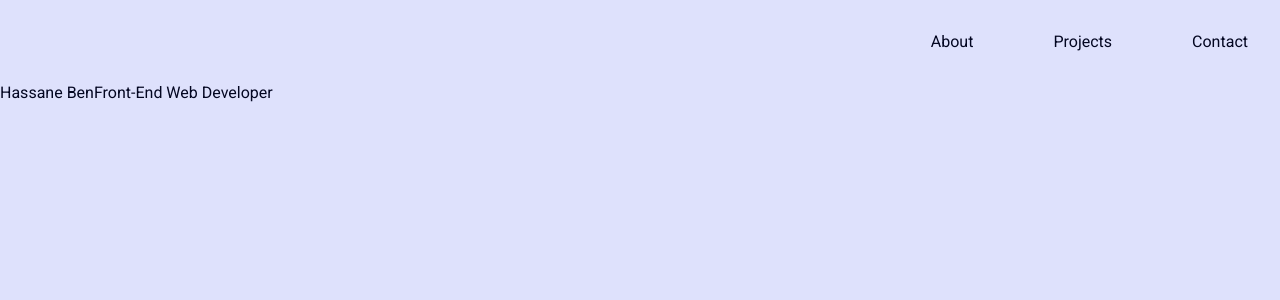
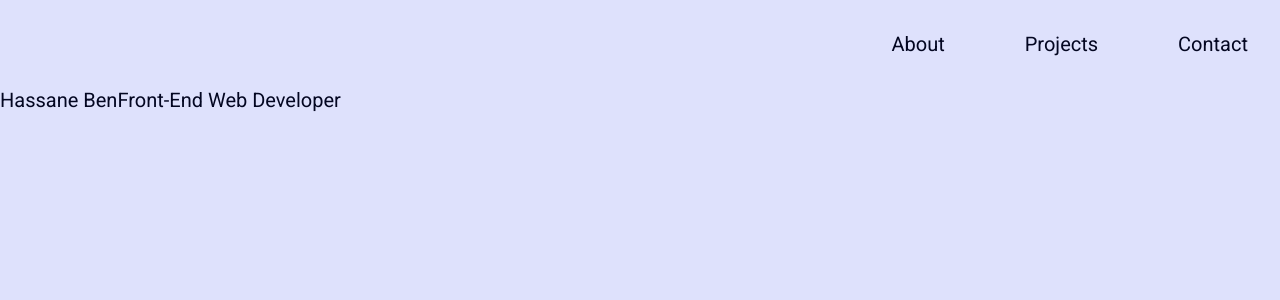
Before and after one commit to Hassane24/portfolio, a React (Create React App) app: page / in a window 1280 px wide. Shown: the top 300 px of the page. Built offline with nearby package versions, Linux system fonts and the light colour scheme.

Commit message:
height 100% to html body and root div and change font size

```diff
--- a/src/index.css
+++ b/src/index.css
@@ -11,6 +11,7 @@
   --secondary-dark: #04082f;
   --accent-dark: #737ef2;
   --text-dark: #fafafa;
+  --navbar-height: 5rem;
 }
 
 *::after,
@@ -19,10 +20,17 @@
   box-sizing: border-box;
 }
 
-body {
+html,
+body,
+#root {
+  height: 100%;
   margin: 0;
   padding: 0;
+}
+
+body {
   font-family: "Roboto", sans-serif;
+  font-size: calc(15px + 0.390625vw);
   background-color: var(--background-light);
   color: var(--text-light);
 }
```
